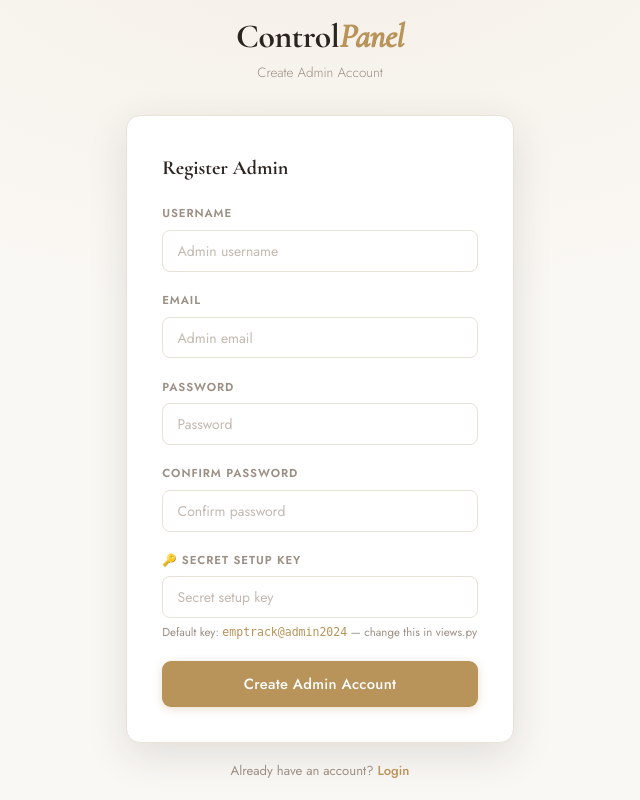
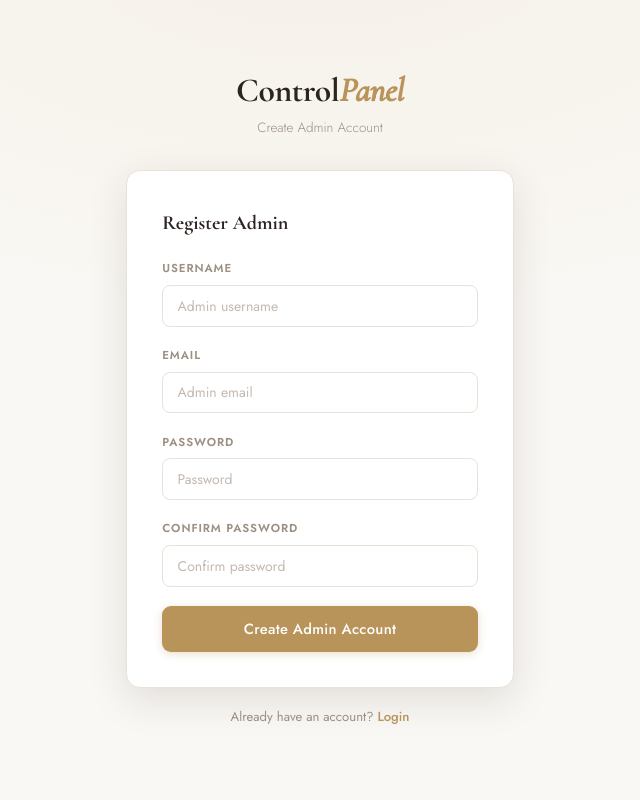
Before and after one commit to AsMonishkarthik/employee-tracking-system-monish-, a Django app: page /control/register/ in a window 1280 px wide. Shown: the whole page, without its empty margins (320-960 px from the left). Run offline with Django 5.2, Linux system fonts and the light colour scheme.

Commit message:
final output

```diff
--- a/tracker/templates/admin/admin_register.html
+++ b/tracker/templates/admin/admin_register.html
@@ -38,14 +38,6 @@
           {{ form.confirm_password }}
           {% if form.non_field_errors %}<p class="form-error">{{ form.non_field_errors.0 }}</p>{% endif %}
         </div>
-        <div class="form-group">
-          <label class="form-label">🔑 Secret Setup Key</label>
-          {{ form.secret_key }}
-          {% if form.secret_key.errors %}<p class="form-error">{{ form.secret_key.errors.0 }}</p>{% endif %}
-          <p style="font-size:0.72rem;color:var(--muted);margin-top:0.3rem;">
-            Default key: <code style="color:var(--accent);">emptrack@admin2024</code> — change this in views.py
-          </p>
-        </div>
         <button type="submit" class="btn btn-primary btn-lg">Create Admin Account</button>
       </form>
     </div>
```
